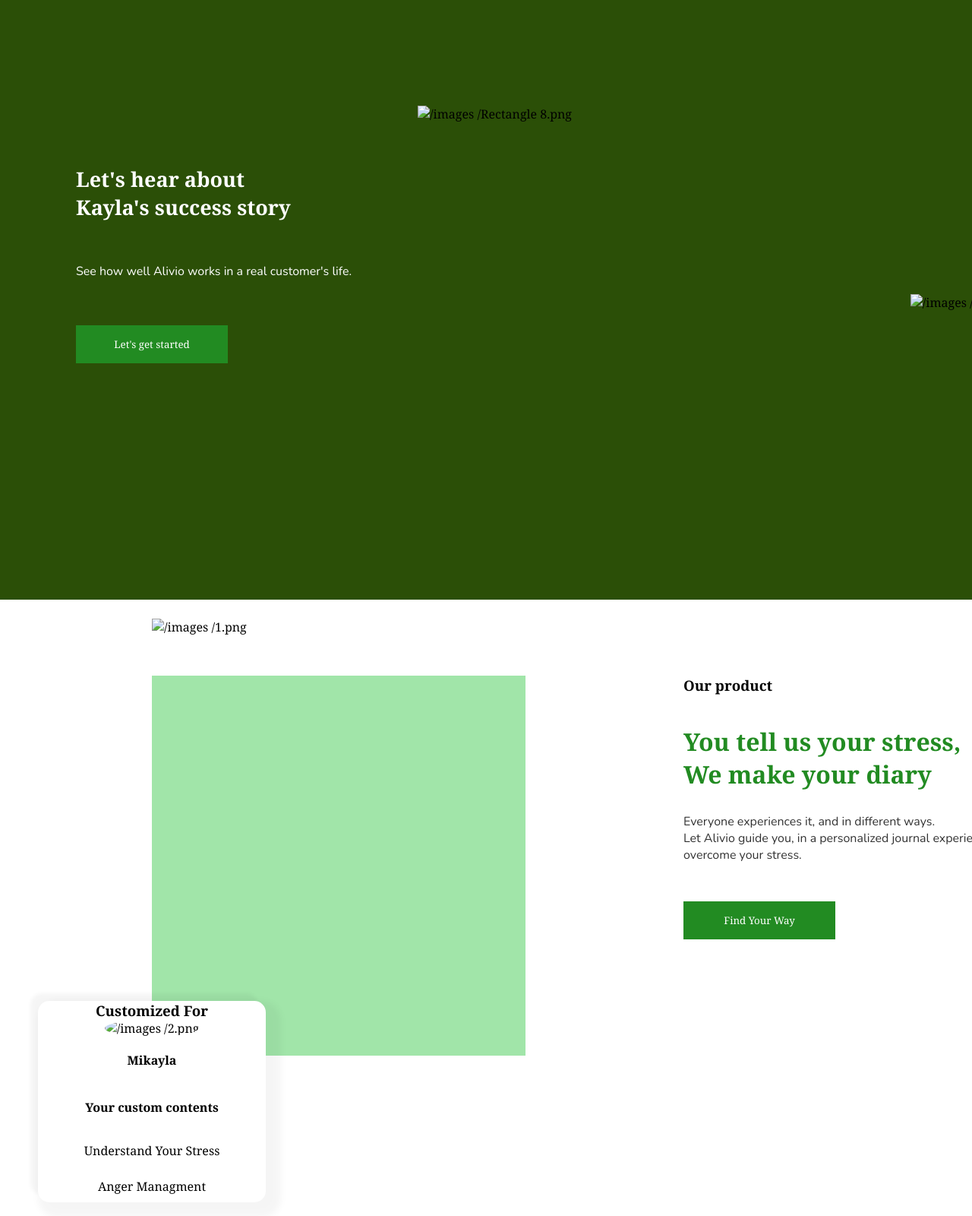
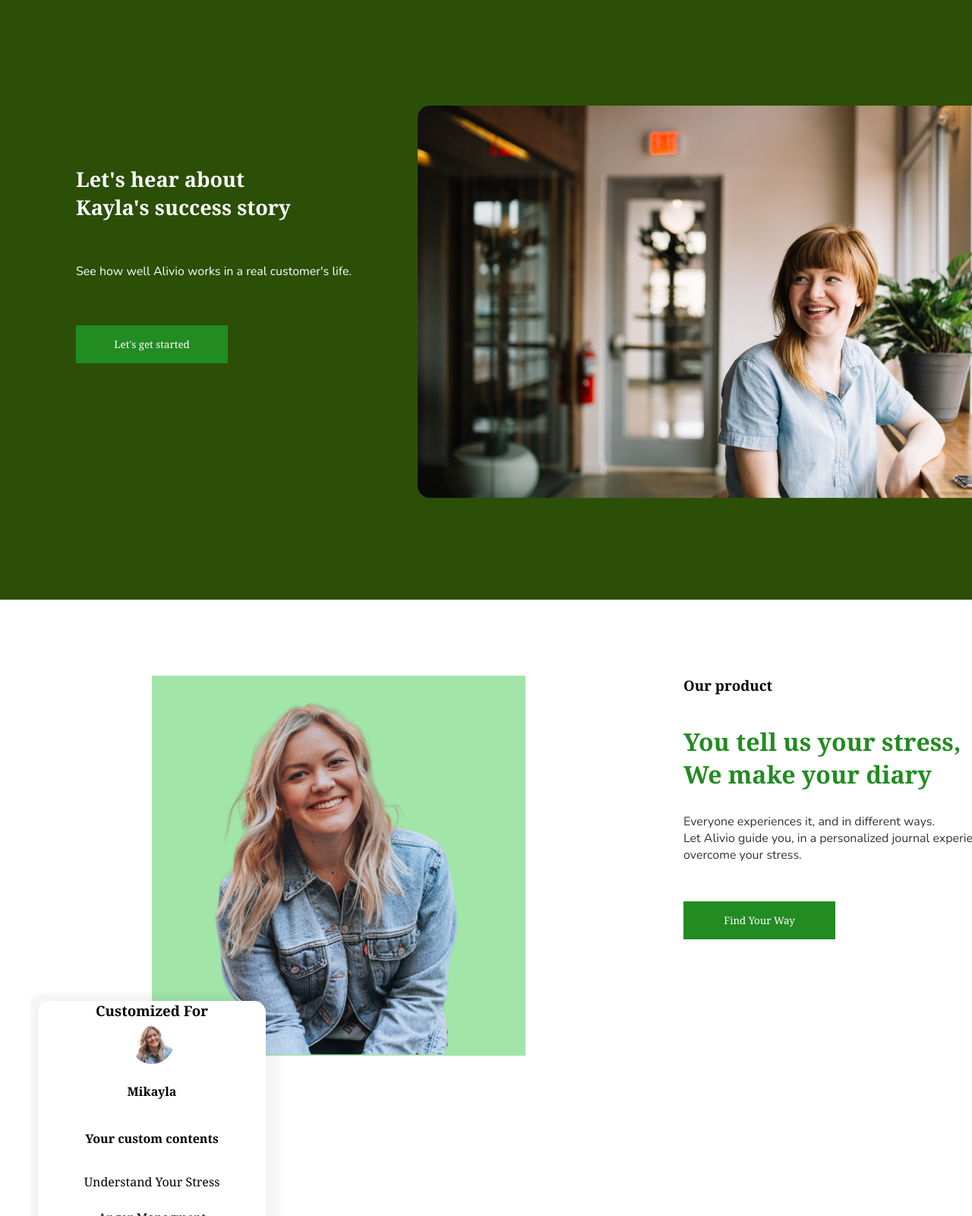
Before and after one commit to burkhanovDiyorbek/diyor, a plain HTML site: page index.html in a window 1280 px wide. Shown: the part 2383-3983 px from the top of the page at 76% size. Drawn offline with nearby package versions, Linux system fonts and the light colour scheme; files whose address does not match are found by name.

Commit message:
Update index.html

```diff
--- a/index.html
+++ b/index.html
@@ -59,16 +59,16 @@ What are you waiting for? Alivio today!</p>
         <button>Let's get started</button>
       </div>
       <div class="hear-img">
-        <img src="/images /Rectangle 8.png" alt="/images /Rectangle 8.png">
-        <img src="/images /play-white.png" alt="/images /play-white.png">
+        <img src="/Rectangle 8.png" alt="/images /Rectangle 8.png">
+        <img src="/play-white.png" alt="/images /play-white.png">
       </div>
     </div>
     <div class="stress">
       <div class="stress-img">
-        <img src="/images /1.png" alt="/images /1.png">
+        <img src="/1.png" alt="/images /1.png">
         <div class="stress-box">
           <h3>Customized For</h3>
-          <img src="/images /2.png" alt="/images /2.png">
+          <img src="/2.png" alt="/images /2.png">
           <h4>Mikayla</h4>
           <h4>Your custom contents</h4>
           <ul>
```
